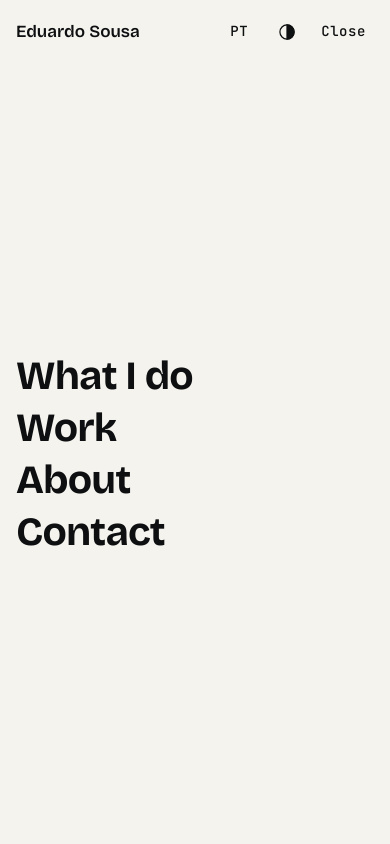
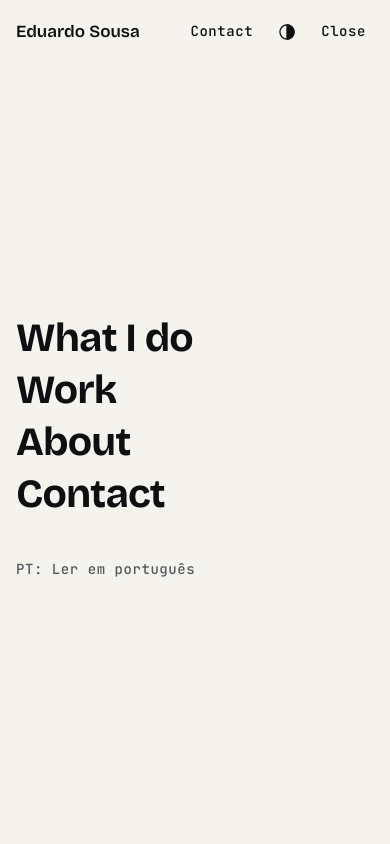
Before and after one commit to oeduardosousa/personal-website, an Astro site: page / in a window 390 px wide. Both pictures are taken after a click on the button "Menu". Shown: the top 844 px of the page. Built offline with nearby package versions, Linux system fonts and the light colour scheme; Astro itself is replaced by a stand-in of ours.

Commit message:
Review fixes: mobile contact link, language link in menu, balanced headings, focus-safe terminal
- Contact is one tap on phones (header link); language toggle moves into the menu so the wordmark never wraps at 360px
- text-wrap: balance on headings (no orphan 'me.'), pretty on paragraphs
- Terminal line no longer re-renders under a focused link
- README: dynamic layer section

Co-Authored-By: Claude Sonnet 5.5 <noreply@anthropic.com>

```diff
--- a/src/components/Home.astro
+++ b/src/components/Home.astro
@@ -46,10 +46,14 @@ const dynJson = JSON.stringify(dyn).replaceAll("<", String.fromCharCode(92) + "u
           {navLinks.map(([id, label], i) => (
             <li style={`--i:${i}`}><a href={`#${id}`}>{label}</a></li>
           ))}
+          <li class="nav-lang" style={`--i:${navLinks.length}`}>
+            <a href={paths[other]} hreflang={otherHtmlLang} lang={otherHtmlLang} data-lang-toggle={other}>{t.nav.language.label}</a>
+          </li>
         </ul>
       </nav>
 
       <div class="site-header__tools">
+        <a class="tool tool--contact" href="#contact" data-contact-link>{t.nav.contact}</a>
         <a class="tool" href={paths[other]} hreflang={otherHtmlLang} lang={otherHtmlLang} data-lang-toggle={other} aria-label={t.nav.language.label}>
           {t.nav.language.code}
         </a>
--- a/src/scripts/dynamic.js
+++ b/src/scripts/dynamic.js
@@ -100,7 +100,7 @@ export function initDynamic(dyn) {
     el.replaceChildren(frag);
   }
   function renderBase() {
-    if (eventActive) return;
+    if (eventActive || el.contains(document.activeElement)) return; // do not yank a focused link
     try {
       const frag = baseLine();
       if (plain(frag) !== lastPlain) setLine(frag); // skip identical text: no churn every tick
--- a/src/scripts/site.js
+++ b/src/scripts/site.js
@@ -51,6 +51,7 @@ function setMenu(open) {
 }
 btn?.addEventListener("click", () => setMenu(btn.getAttribute("aria-expanded") !== "true"));
 nav?.addEventListener("click", (e) => { if (e.target.closest("a")) setMenu(false); });
+$("[data-contact-link]")?.addEventListener("click", () => setMenu(false));
 addEventListener("keydown", (e) => {
   if (e.key === "Escape" && btn?.getAttribute("aria-expanded") === "true") { setMenu(false); btn.focus(); }
 });
--- a/src/styles/base.css
+++ b/src/styles/base.css
@@ -34,6 +34,9 @@ button { font: inherit; color: inherit; background: none; border: 0; padding: 0;
 h1 { font-size: var(--text-hero); font-weight: var(--weight-hero); line-height: var(--leading-hero); letter-spacing: var(--tracking-display); }
 h2 { font-size: var(--text-headline); font-weight: var(--weight-headline); line-height: var(--leading-headline); letter-spacing: var(--tracking-display); }
 h3 { font-size: var(--text-title); font-weight: var(--weight-title); line-height: var(--leading-title); }
+
+h2, h3, .hero__role { text-wrap: balance; }
+p { text-wrap: pretty; }
 
 a { color: var(--color-accent-text); text-underline-offset: 4px; }
 a:hover { text-decoration-thickness: 2px; }
@@ -88,7 +91,7 @@ a:hover { text-decoration-thickness: 2px; }
   min-height: 64px;
 }
 .wordmark, .site-header__tools { position: relative; z-index: 2; } /* stay above the full-screen menu */
-.wordmark { display: inline-flex; align-items: center; min-height: var(--tap); color: var(--color-text); font-weight: var(--weight-title); text-decoration: none; }
+.wordmark { white-space: nowrap; display: inline-flex; align-items: center; min-height: var(--tap); color: var(--color-text); font-weight: var(--weight-title); text-decoration: none; }
 
 .site-nav ul { display: flex; flex-wrap: wrap; gap: 0 var(--space-6); }
 .site-nav a {
@@ -104,7 +107,7 @@ a:hover { text-decoration-thickness: 2px; }
   color: var(--color-text); text-decoration: none; border-radius: var(--radius-sm);
 }
 .tool:active { transform: scale(0.97); transition: transform var(--dur-press) var(--ease-out); }
-.menu-btn { display: none; }
+.menu-btn, .tool--contact, .nav-lang { display: none; }
 .menu-btn__close { display: none; }
 
 @media (max-width: 959px) {
@@ -112,7 +115,12 @@ a:hover { text-decoration-thickness: 2px; }
   .site-header__bar { flex-wrap: wrap; }
   .js .site-header__bar { flex-wrap: nowrap; }
   .js .site-header__tools { margin-left: auto; }
-  .js .menu-btn { display: inline-flex; }
+  .js .menu-btn, .js .tool--contact { display: inline-flex; }
+  .menu-btn { min-width: 60px; } /* "Menu" and "Fechar" swap without shifting the bar */
+  /* Room for the wordmark on 360px phones: the language link moves into the menu. */
+  .js .site-header__tools > [data-lang-toggle] { display: none; }
+  .js .nav-lang { display: list-item; margin-top: var(--space-6); }
+  .js .site-nav .nav-lang a { font-family: var(--font-mono); font-size: var(--text-label); font-weight: var(--weight-label); letter-spacing: var(--tracking-label); color: var(--color-text-muted); }
   .js .menu-btn[aria-expanded="true"] .menu-btn__open { display: none; }
   .js .menu-btn[aria-expanded="true"] .menu-btn__close { display: inline; }
 
```
Also changed, not shown: README.md.
